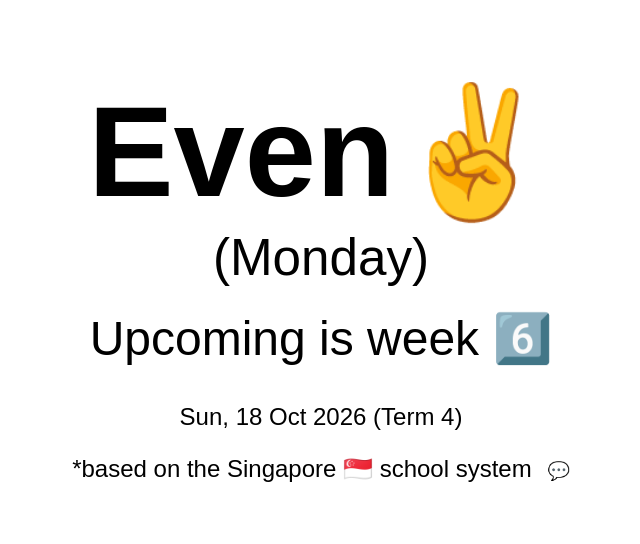
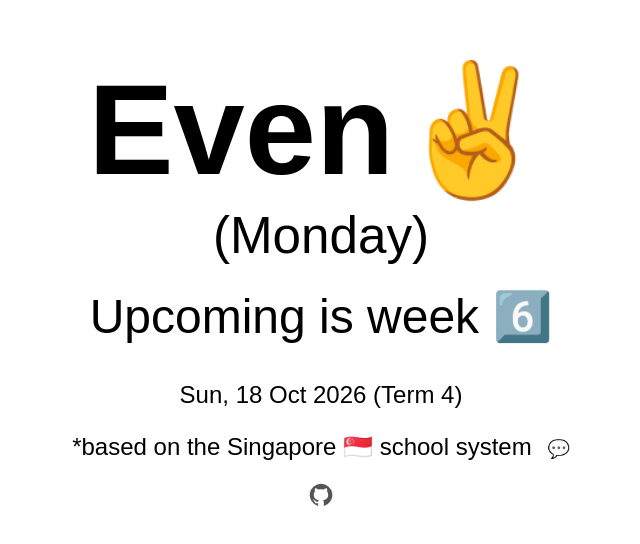
Before and after one commit to shaztechio/whatweek.sg, a website built with Vite: page index.html in a window 1280 px wide. Shown: the part 114-658 px from the top of the page, without its empty margins (319-959 px from the left). Built offline with nearby package versions, Linux system fonts and the light colour scheme; some packages are replaced by stand-ins of ours.

Commit message:
Add Apache 2.0 license and GitHub repository link (#155)

```diff
--- a/index.html
+++ b/index.html
@@ -35,6 +35,11 @@
       </span>
       <span id="copyEmail">💬</span>
     </p>
+    <a class="github-link" href="https://github.com/shaztechio/whatweek.sg" aria-label="View whatweek.sg on GitHub" title="View source on GitHub">
+      <svg width="24" height="24" viewBox="0 0 24 24" fill="currentColor" aria-hidden="true" focusable="false">
+        <path d="M12 .75a11.25 11.25 0 0 0-3.558 21.923c.562.104.768-.244.768-.542 0-.267-.01-.974-.015-1.912-3.13.68-3.791-1.508-3.791-1.508-.512-1.3-1.25-1.646-1.25-1.646-1.022-.699.077-.685.077-.685 1.13.08 1.725 1.155 1.725 1.155 1.005 1.722 2.637 1.225 3.278.937.102-.728.393-1.225.715-1.507-2.498-.284-5.124-1.25-5.124-5.566 0-1.23.44-2.233 1.16-3.02-.116-.285-.503-1.43.11-2.98 0 0 .945-.303 3.094 1.153a10.79 10.79 0 0 1 5.625 0c2.148-1.456 3.091-1.153 3.091-1.153.615 1.55.228 2.695.112 2.98.722.787 1.159 1.79 1.159 3.02 0 4.327-2.63 5.28-5.136 5.558.404.35.766 1.042.766 2.1 0 1.516-.014 2.739-.014 3.11 0 .3.202.65.774.54A11.251 11.251 0 0 0 12 .75Z" />
+      </svg>
+    </a>
     <button type="button" id="install-pwa" class="install-pwa"><span class="button-decorator">Install</span> ⚙️</button>
   </div>
   <script type="module" src="src/js/index.js"></script>
--- a/package.json
+++ b/package.json
@@ -4,7 +4,7 @@
   "main": "index.html",
   "type": "module",
   "author": "Shazron Abdullah",
-  "license": "UNLICENSED",
+  "license": "Apache-2.0",
   "keywords": [
     "vanilla",
     "javascript",
--- a/src/styles/index.css
+++ b/src/styles/index.css
@@ -50,6 +50,26 @@ a {
   font-size: 0.75em;
   animation: slideInFromRight 1s ease forwards;
   margin: 0.5em;
+}
+
+.github-link {
+  display: inline-flex;
+  align-items: center;
+  justify-content: center;
+  width: 44px;
+  height: 44px;
+  color: #555;
+  border-radius: 50%;
+}
+
+.github-link:hover {
+  color: #111;
+  background-color: #f2f2f2;
+}
+
+.github-link:focus-visible {
+  outline: 2px solid currentColor;
+  outline-offset: 2px;
 }
 
 .install-pwa {
```
Also changed, not shown: .github/screenshots/github-link-desktop.png (added), .github/screenshots/github-link-mobile.png (added), README.md, 2 other files.
